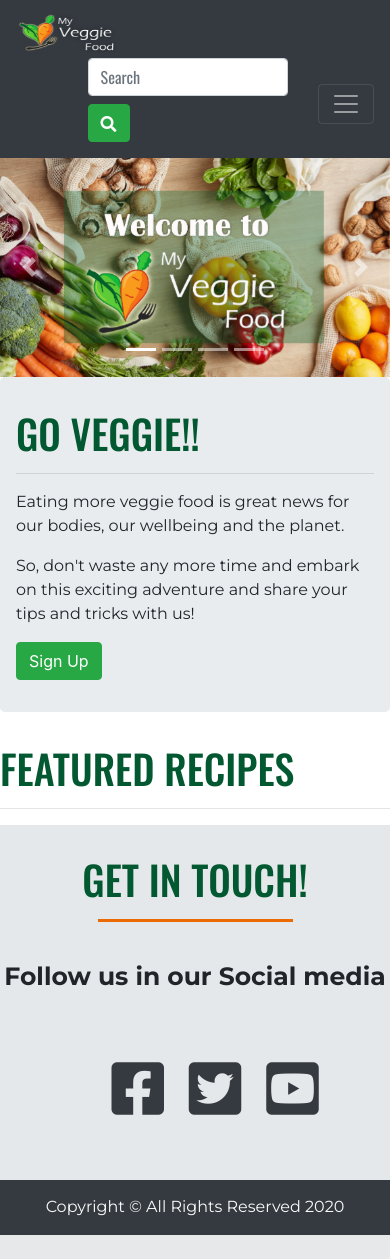
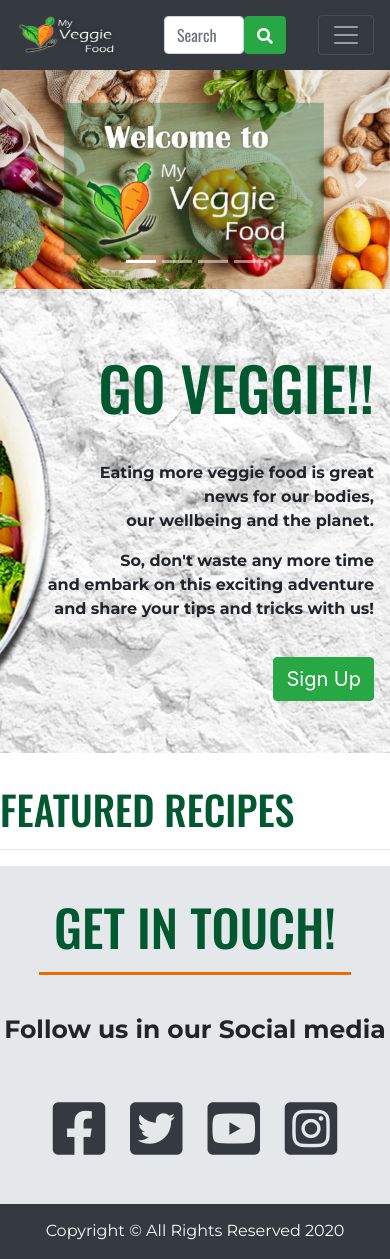
Before and after one commit to Code-Institute-Submissions/3rd-milestone-project-my-veggie-food, a Flask app: page / in a window 390 px wide. Before the commit the page ends 1235 px from the top, so only its background shows below. Run offline with Flask 2, Linux system fonts and the light colour scheme.

Commit message:
Added responsiveness to the Home page, and a jumbotron image

```diff
--- a/static/css/style.css
+++ b/static/css/style.css
@@ -29,8 +29,11 @@ h1 {
   text-align: left;
 }
 
+.form-inline {
+  align-items: left;
+}
+
 #searchRecipe {
-    display: inline-block;
     padding-left: 20%;
     position: center;
 }
@@ -55,6 +58,31 @@ footer {
 
 /*--------------------------------------------Home Page*/
 
+.jumbotron {
+    background: url('../images/my_veggie_jumbotron.jpg') center no-repeat;
+    background-size: cover;
+    border-radius: 0!important;
+}
+
+#go_veggie {
+    text-align: right;
+}
+
+#go_veggie h1 {
+    padding: 30px 0;
+    font-size: 80px;
+}
+
+#go_veggie p {
+    font-weight: bold;
+    font-size: 18px;
+}
+
+#go_veggie a {
+    margin: 20px 0;
+    font-size: 20px;
+}
+
 #social-media {
     text-align: center;
     background-color: #e5e8ea;
@@ -62,11 +90,20 @@ footer {
     padding: 30px 0;
 }
 
+#social-media ul {
+    margin: 0;
+    padding: 0;
+}
+
 #social-media hr {
     width: 50%;
     height: 3px;
     border: 0;
     background-color: #ec6a04;
+}
+
+#social-media h1 {
+    font-size: 60px;
 }
 
 #social-media p {
@@ -90,3 +127,60 @@ footer {
 .social-media-icons li a i:focus {
     color: #ff9901;
 }
+
+/* ----------------------------------------Media Queries */
+
+@media screen and (max-width: 760px) {
+    #searchRecipe {
+      padding-left: 0%;
+      position: left;
+   }
+}
+
+@media screen and (max-width: 760px) {
+   #searchRecipe > input {
+    width: 100px;
+   }
+}
+
+@media screen and (max-width: 400px) {
+    #searchRecipe {
+      padding-left: 0%;
+      position: left;
+   }
+}
+
+@media screen and (max-width: 400px) {
+   #searchRecipe > input {
+    width: 80px;
+   }
+}
+
+@media screen and (max-width: 760px) {
+   #go_veggie h1 {
+    padding: 30px 0;
+    font-size: 60px;
+   }
+}
+
+@media screen and (max-width: 760px) {
+   #go_veggie p {
+    font-weight: bold;
+    font-size: 16px;
+   }
+}
+
+@media screen and (max-width: 760px) {
+    #social-media h1 {
+     font-size: 50px;
+    }
+}
+
+@media screen and (max-width: 760px) {
+    #social-media hr {
+     width: 80%;
+     height: 3px;
+     border: 0;
+     background-color: #ec6a04;
+    }
+}
--- a/templates/index.html
+++ b/templates/index.html
@@ -35,15 +35,17 @@
 </section>
 
 <!-- Jumbotron -->
-<section class="jumbotron">
+<section id="go_veggie" class="jumbotron">
     <h1>Go Veggie!!</h1>
-    <hr>
     <p>
-       Eating more veggie food is great news for our bodies, our wellbeing and the planet.
+       Eating more veggie food is great <br>
+        news for our bodies, <br>
+        our wellbeing and the planet.
     </p>
     <p>
-       So, don't waste any more time and embark on this exciting adventure and share your
-       tips and tricks with us!
+       So, don't waste any more time <br>
+       and embark on this exciting adventure <br>
+       and share your tips and tricks with us!
     </p>
     <a role="button" href="#" class="btn btn-success">Sign Up</a>
 
@@ -80,6 +82,12 @@
                     <span class="sr-only">YouTube</span>
                 </a>
             </li>
+            <li class="list-inline-item">
+                <a target="_blank" href="https://www.instagram.com/">
+                    <i class="fab fa-instagram-square" aria-hidden="true"></i>
+                    <span class="sr-only">Instagram</span>
+                 </a>
+            </li>
         </ul>
     </div>
 </section>
```
Also changed, not shown: static/images/my_veggie_jumbotron.jpg (added).
